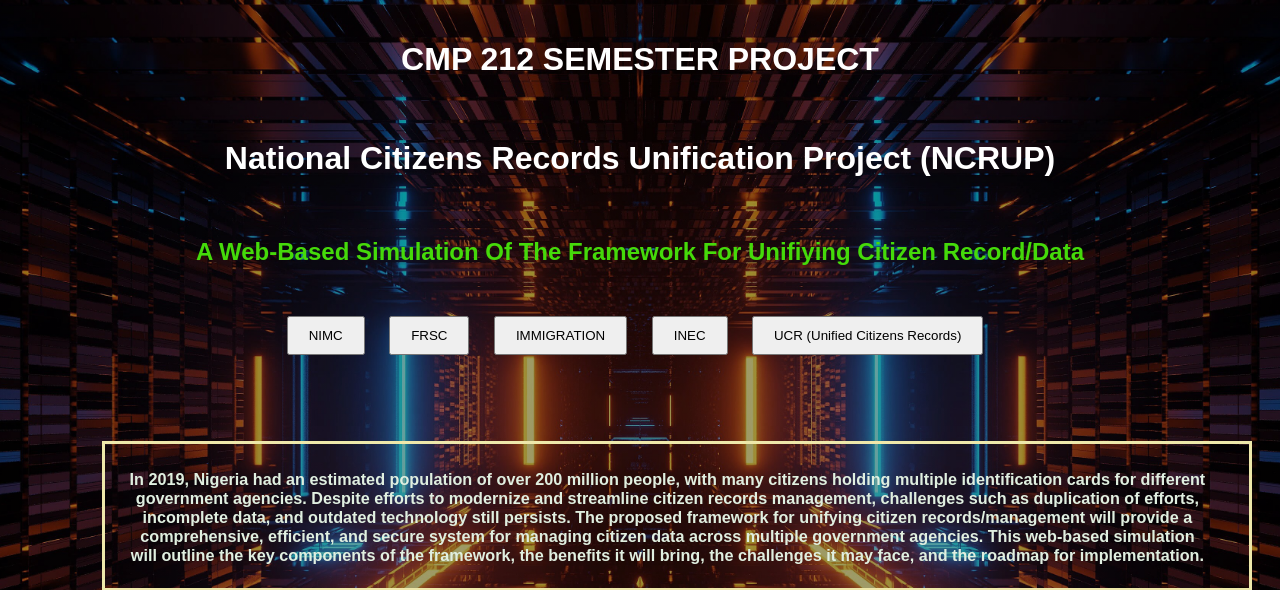
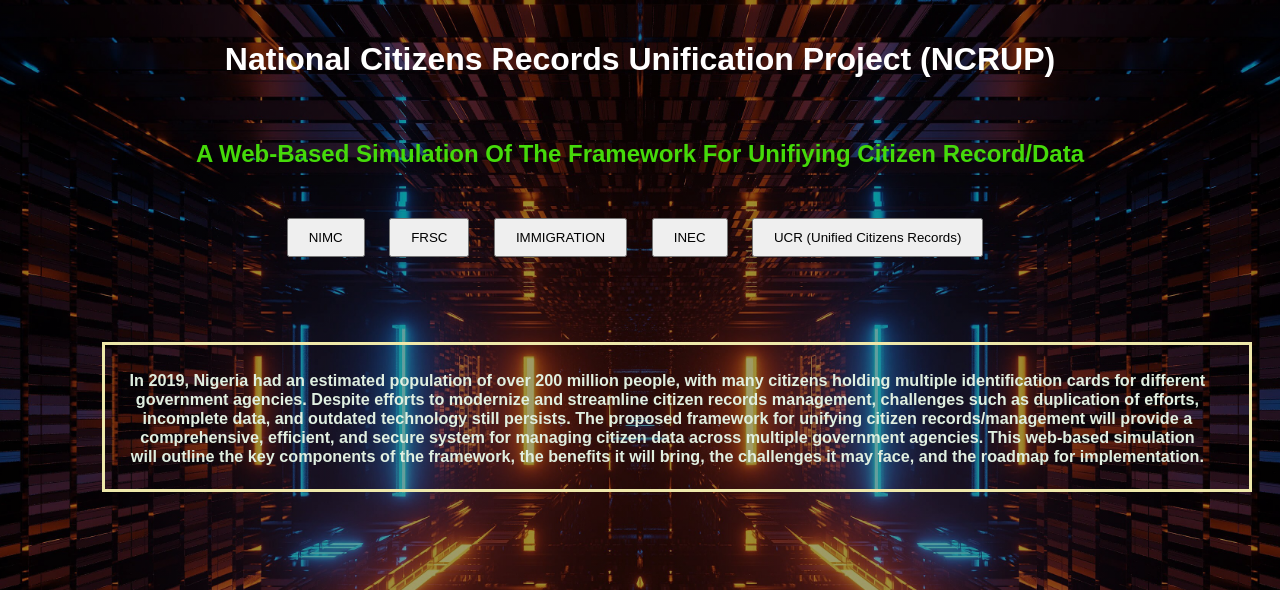
Before and after one commit to samolubukun/Unification-of-Citizen-Records, a PHP site: page / in a window 1280 px wide. Shown: the top 590 px of the page. Run offline with PHP 8.4, Linux system fonts and the light colour scheme.

Commit message:
Update index.php

```diff
--- a/NCRUP/index.php
+++ b/NCRUP/index.php
@@ -5,7 +5,6 @@
   <link rel="stylesheet" type="text/css" href="styles.css">
 </head>
 <body>
-  <h1>CMP 212 SEMESTER PROJECT</h1>
   <h1>National Citizens Records Unification Project (NCRUP)</h1>
   <h2>A Web-Based Simulation Of The Framework For Unifiying Citizen Record/Data</h2>
   <div class="button-container">
```
